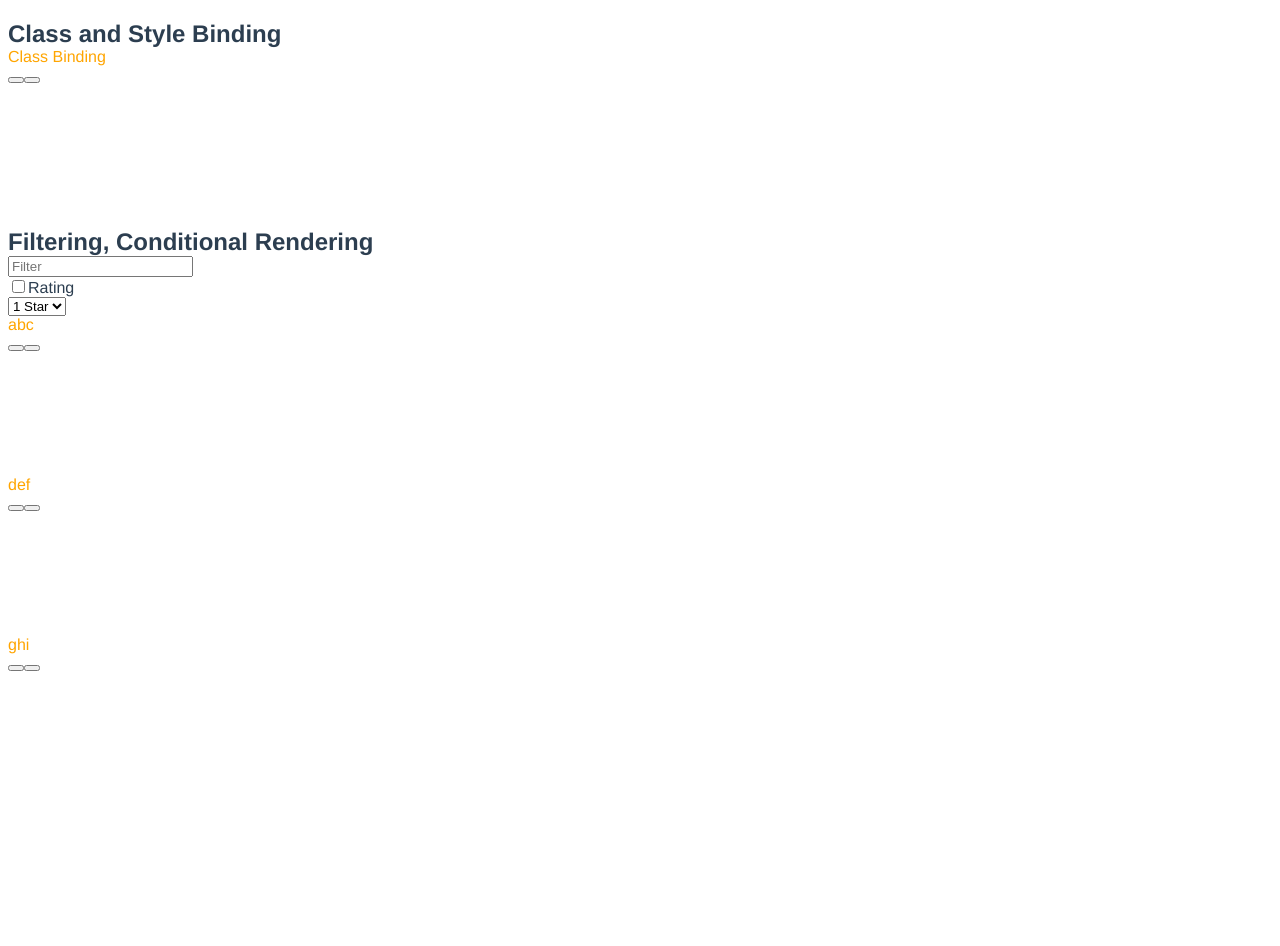
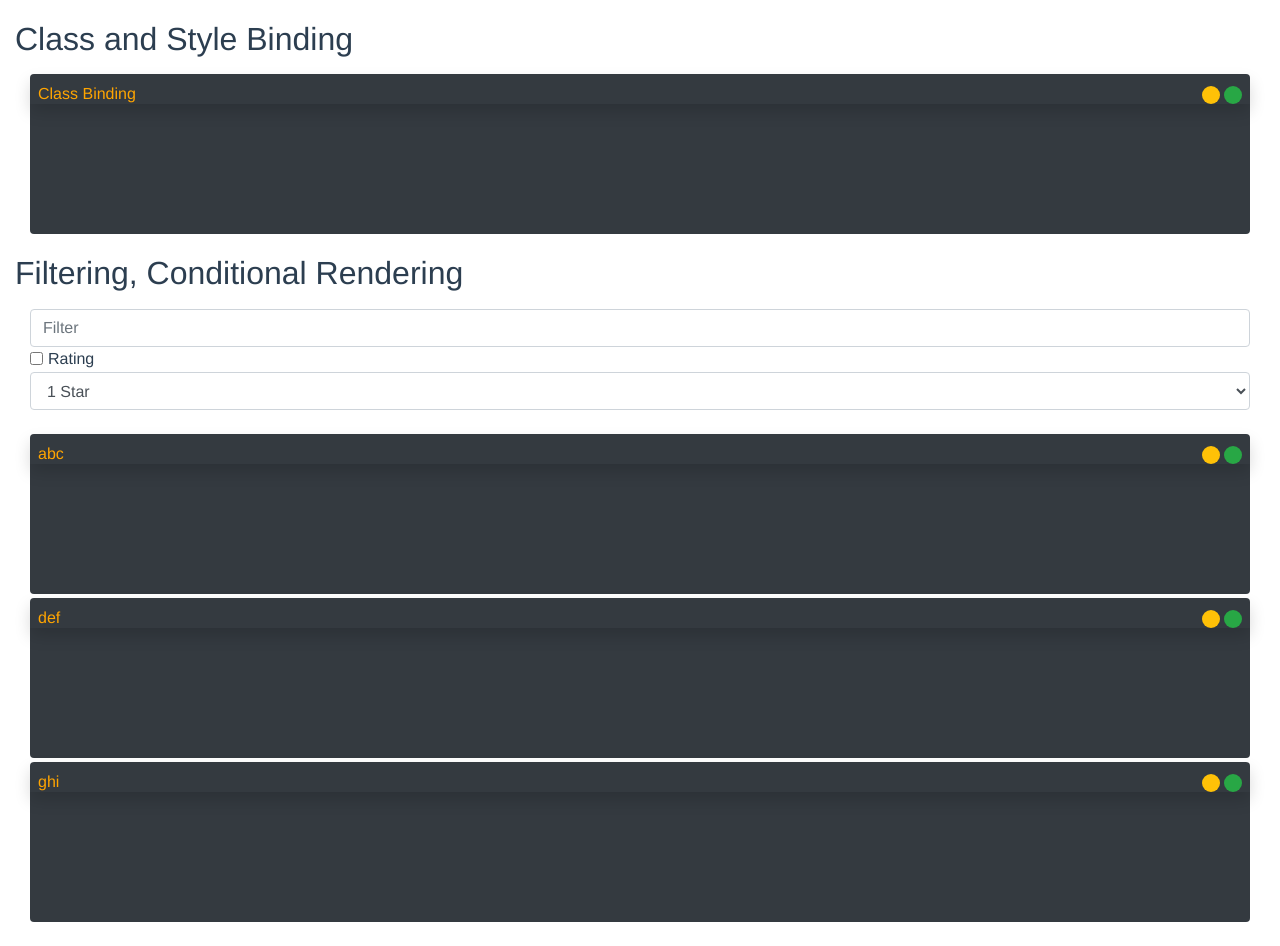
Before and after one commit to markterence/vue-exercise-3, a Vue app: page / in a window 1280 px wide. Before the commit the page ends 804 px from the top, so only its background shows below. Built offline with nearby package versions, Linux system fonts and the light colour scheme.

Commit message:
Boostrap

```diff
--- a/package.json
+++ b/package.json
@@ -8,6 +8,7 @@
     "lint": "vue-cli-service lint"
   },
   "dependencies": {
+    "bootstrap": "4.3.1",
     "vue": "^2.5.22",
     "vue-router": "3.0.6",
     "vuex": "3.1.1"
--- a/src/App.vue
+++ b/src/App.vue
@@ -18,6 +18,7 @@ export default {
 </script>
 
 <style>
+@import "bootstrap/scss/bootstrap.scss";
 #app {
   font-family: "Avenir", Helvetica, Arial, sans-serif;
   -webkit-font-smoothing: antialiased;
```
